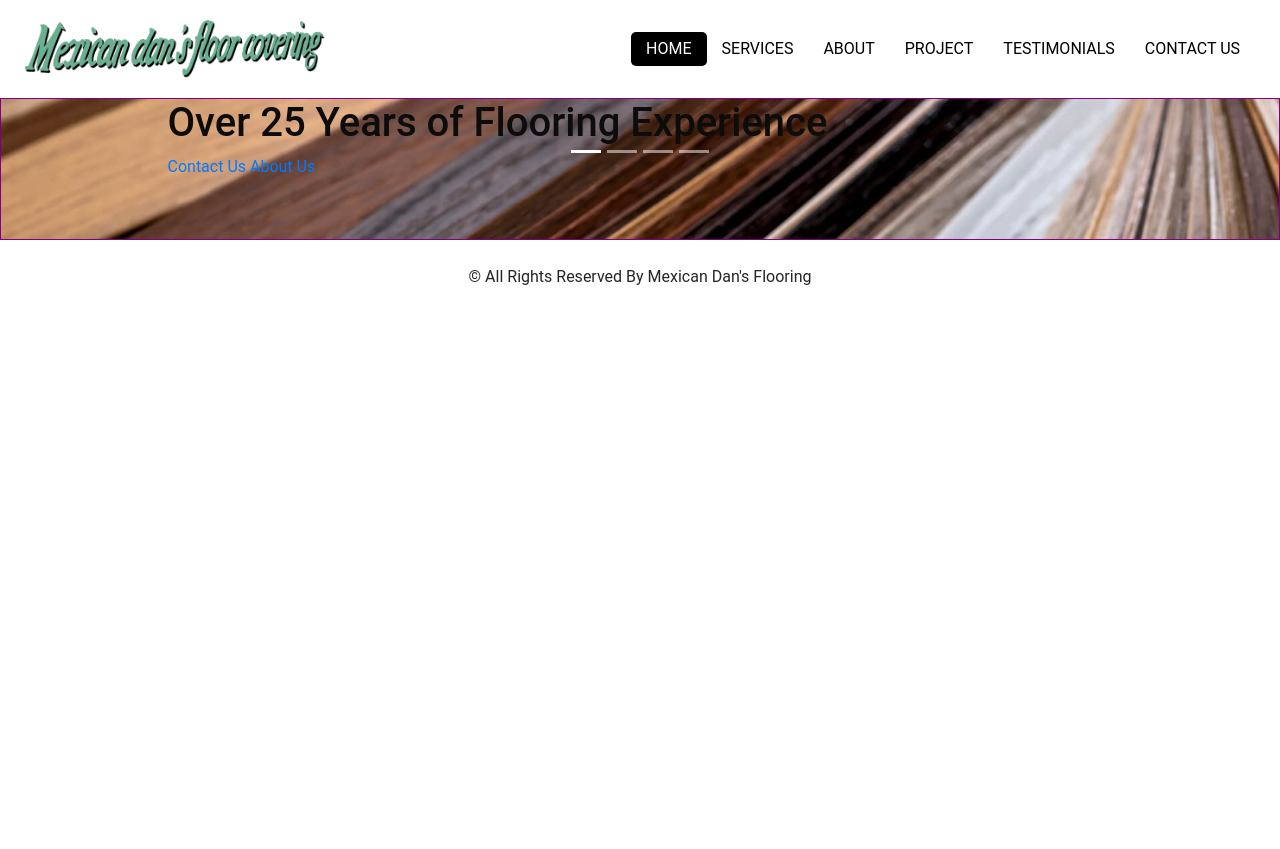
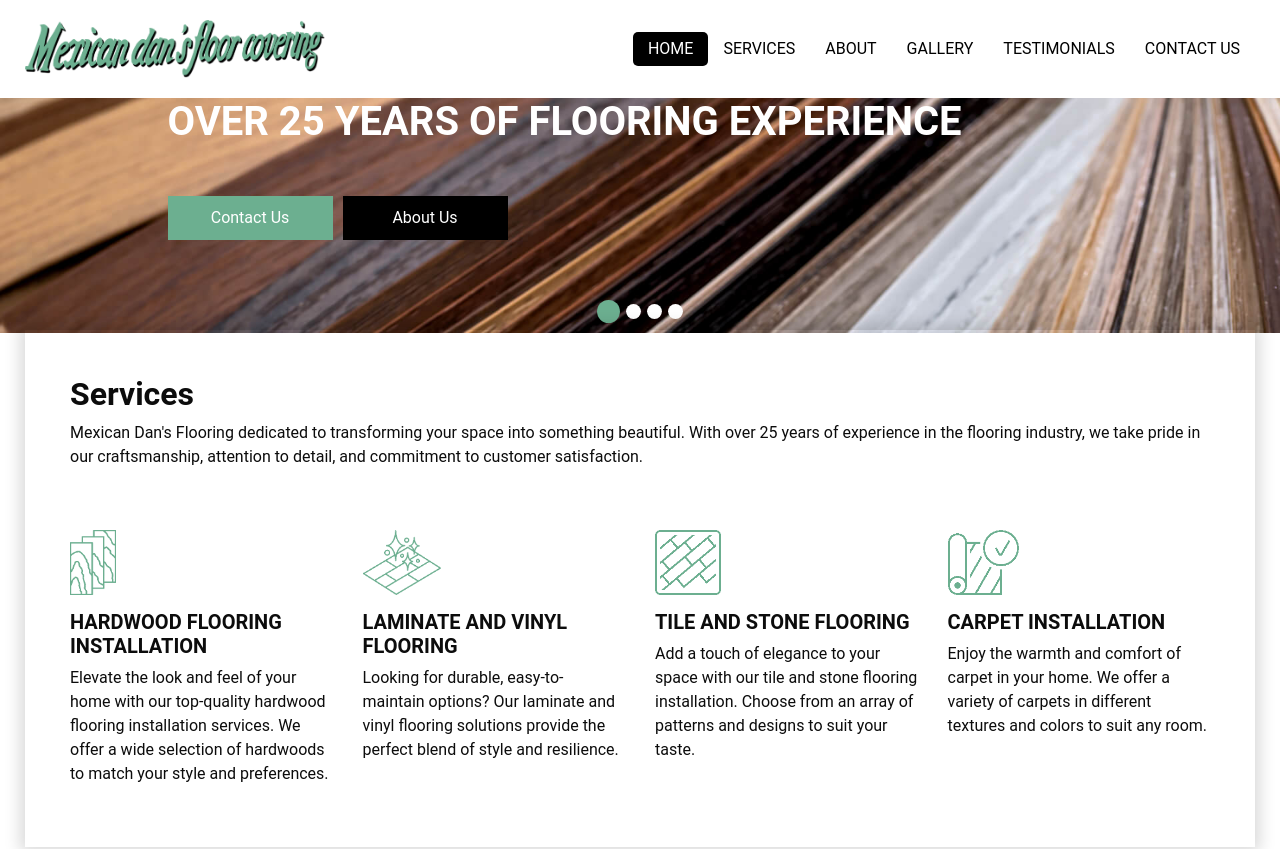
Before and after one commit to paullindquist/mexican_dan, a Nuxt app: page /services in a window 1280 px wide. Shown: the top 849 px of the page. Before the commit the page ends 800 px from the top, so only its background shows below. Built offline with nearby package versions, Linux system fonts and the light colour scheme.

Commit message:
Interim update

```diff
--- a/app.vue
+++ b/app.vue
@@ -4,48 +4,7 @@
     <header class="header_section">
       <div class="header_bottom">
         <div class="container-fluid">
-          <nav class="navbar navbar-expand-lg custom_nav-container">
-            <a class="navbar-brand" href="index.html">
-              <img src="/img/mexican_dans_logo.png" alt="" />
-            </a>
-            <button
-              class="navbar-toggler"
-              type="button"
-              data-toggle="collapse"
-              data-target="#navbarSupportedContent"
-              aria-controls="navbarSupportedContent"
-              aria-expanded="false"
-              aria-label="Toggle navigation"
-            >
-              <span class=""> </span>
-            </button>
-
-            <div class="collapse navbar-collapse" id="navbarSupportedContent">
-              <ul class="navbar-nav">
-                <li class="nav-item active">
-                  <a class="nav-link" href="index.html">Home <span class="sr-only">(current)</span></a>
-                </li>
-                <li class="nav-item">
-                  <a class="nav-link" href="service.html">Services</a>
-                </li>
-                <li class="nav-item">
-                  <a class="nav-link" href="about.html"> About</a>
-                </li>
-                <li class="nav-item">
-                  <a class="nav-link" href="project.html">Project</a>
-                </li>
-                <li class="nav-item">
-                  <a class="nav-link" href="testimonial.html">Testimonials</a>
-                </li>
-                <li class="nav-item">
-                  <a class="nav-link" href="contact.html">Contact Us</a>
-                </li>
-              </ul>
-              <div class="quote_btn-container">
-                <a href="" class="quote_btn"> Get A Quote </a>
-              </div>
-            </div>
-          </nav>
+          <TopNav />
         </div>
       </div>
     </header>
@@ -59,6 +18,24 @@
   <NuxtLayout>
     <NuxtPage />
   </NuxtLayout>
+  <section class="info_section">
+    <div class="container">
+      <div class="contact_nav">
+        <a href="tel:+17198319505">
+          <i class="fa fa-phone" aria-hidden="true"></i>
+          <span> Call : (719) 831-9505 </span>
+        </a>
+        <a href="mailto:danieljalvarez@yahoo.com">
+          <i class="fa fa-envelope" aria-hidden="true"></i>
+          <span> Email : danieljalvarez@yahoo.com </span>
+        </a>
+        <a href="">
+          <i class="fa fa-map-marker" aria-hidden="true"></i>
+          <span> Location </span>
+        </a>
+      </div>
+    </div>
+  </section>
   <footer class="footer_section">
     <div class="container">
       <p>&copy; <span id="displayYear"></span> All Rights Reserved By Mexican Dan's Flooring</p>
--- a/assets/css/style.css
+++ b/assets/css/style.css
@@ -406,10 +406,131 @@ a:focus {
 /*end header section*/
 /* slider section */
 .slider_section {
+  -webkit-box-flex: 1;
+  -ms-flex: 1;
+  flex: 1;
+  display: -webkit-box;
+  display: -ms-flexbox;
+  display: flex;
+  -webkit-box-align: center;
+  -ms-flex-align: center;
+  align-items: center;
   background-image: url(~/assets/img/hero.jpg);
   background-size: cover;
-  height: 400px;
-  border: solid thin purple;
+}
+
+.slider_section .dot_design {
+  position: absolute;
+  width: 450px;
+  right: 0;
+  bottom: 0;
+  -webkit-transform: translateY(50%);
+  transform: translateY(50%);
+  z-index: 1;
+}
+
+.slider_section .dot_design img {
+  width: 100%;
+}
+
+.slider_section .row {
+  -webkit-box-align: center;
+  -ms-flex-align: center;
+  align-items: center;
+}
+
+.slider_section #customCarousel1 {
+  width: 100%;
+  position: unset;
+}
+
+.slider_section .detail-box {
+  color: #252525;
+}
+
+.slider_section .detail-box h1 {
+  font-weight: bold;
+  text-transform: uppercase;
+  margin-bottom: 0;
+  color: #ffffff;
+}
+
+.slider_section .detail-box p {
+  color: #6d6d6d;
+}
+
+.slider_section .detail-box .btn-box {
+  display: -webkit-box;
+  display: -ms-flexbox;
+  display: flex;
+  margin: 0 -5px;
+  margin-top: 45px;
+}
+
+.slider_section .detail-box .btn-box a {
+  margin: 5px;
+  text-align: center;
+  width: 165px;
+}
+
+.slider_section .detail-box .btn-box .btn1 {
+  display: inline-block;
+  padding: 10px 15px;
+  background-color: var(--brand);
+  color: #ffffff;
+  border-radius: 0;
+  -webkit-transition: all 0.3s;
+  transition: all 0.3s;
+  border: none;
+}
+
+.slider_section .detail-box .btn-box .btn1:hover {
+  background-color: var(--brand-hover);
+}
+
+.slider_section .detail-box .btn-box .btn2 {
+  display: inline-block;
+  padding: 10px 15px;
+  background-color: #000000;
+  color: #ffffff;
+  border-radius: 0;
+  -webkit-transition: all 0.3s;
+  transition: all 0.3s;
+  border: none;
+}
+
+.slider_section .detail-box .btn-box .btn2:hover {
+  background-color: black;
+}
+
+.slider_section .img-box img {
+  width: 100%;
+}
+
+.slider_section .carousel-indicators {
+  position: unset;
+  margin: 0;
+  -webkit-box-pack: center;
+  -ms-flex-pack: center;
+  justify-content: center;
+  -webkit-box-align: center;
+  -ms-flex-align: center;
+  align-items: center;
+  margin-top: 45px;
+}
+
+.slider_section .carousel-indicators li {
+  background-color: #ffffff;
+  width: 15px;
+  height: 15px;
+  border-radius: 100%;
+  opacity: 1;
+}
+
+.slider_section .carousel-indicators li.active {
+  width: 23px;
+  height: 23px;
+  background-color: var(--brand);
 }
 
 .service_section {
--- a/components/Hero.vue
+++ b/components/Hero.vue
@@ -40,6 +40,7 @@
     </ol>
   </div>
 </template>
-<script>
+<script setup>
+import "owl.carousel/dist/assets/owl.carousel.css";
 const items = ["Over 25 Years of Flooring Experience", "Carpet Installation", "Tile and Stone Flooring"];
 </script>
--- /dev/null
+++ b/components/TopNav.vue
@@ -0,0 +1,48 @@
+<template>
+  <nav class="navbar navbar-expand-lg custom_nav-container">
+    <a class="navbar-brand" href="/">
+      <img src="/img/mexican_dans_logo.png" alt="" />
+    </a>
+    <button
+      class="navbar-toggler"
+      type="button"
+      data-toggle="collapse"
+      data-target="#navbarSupportedContent"
+      aria-controls="navbarSupportedContent"
+      :aria-expanded="!collapsed"
+      aria-label="Toggle navigation"
+      @click="collapsed = !collapsed"
+    >
+      <span class=""></span>
+    </button>
+
+    <div v-if="!collapsed" class="collapse navbar-collapse show" id="navbarSupportedContent">
+      <ul class="navbar-nav">
+        <li class="nav-item active">
+          <a class="nav-link" href="/">Home <span class="sr-only">(current)</span></a>
+        </li>
+        <li class="nav-item">
+          <a class="nav-link" href="/services">Services</a>
+        </li>
+        <li class="nav-item">
+          <a class="nav-link" href="/about"> About</a>
+        </li>
+        <li class="nav-item">
+          <a class="nav-link" href="/gallery">Gallery</a>
+        </li>
+        <li class="nav-item">
+          <a class="nav-link" href="/testimonials">Testimonials</a>
+        </li>
+        <li class="nav-item">
+          <a class="nav-link" href="/contact">Contact Us</a>
+        </li>
+      </ul>
+      <div class="quote_btn-container">
+        <a href="" class="quote_btn"> Get A Quote </a>
+      </div>
+    </div>
+  </nav>
+</template>
+<script setup>
+const collapsed = ref(false);
+</script>
--- a/nuxt.config.ts
+++ b/nuxt.config.ts
@@ -1,4 +1,5 @@
 // https://nuxt.com/docs/api/configuration/nuxt-config
 export default defineNuxtConfig({
   devtools: { enabled: true },
+  plugins: [{ src: "~/plugins/jquery.js", mode: "client" }],
 });
--- a/package.json
+++ b/package.json
@@ -14,5 +14,9 @@
     "nuxt": "^3.8.1",
     "vue": "^3.3.8",
     "vue-router": "^4.2.5"
+  },
+  "dependencies": {
+    "jquery": "^3.7.1",
+    "owl.carousel": "^2.3.4"
   }
 }
--- /dev/null
+++ b/pages/about.vue
@@ -0,0 +1,3 @@
+<template>
+  <h2>about!!</h2>
+</template>
--- a/pages/index.vue
+++ b/pages/index.vue
@@ -289,26 +289,4 @@
       </div>
     </div>
   </section>
-  <!-- end contact section -->
-
-  <!-- info section -->
-  <section class="info_section">
-    <div class="container">
-      <div class="contact_nav">
-        <a href="tel:+17198319505">
-          <i class="fa fa-phone" aria-hidden="true"></i>
-          <span> Call : (719) 831-9505 </span>
-        </a>
-        <a href="mailto:danieljalvarez@yahoo.com">
-          <i class="fa fa-envelope" aria-hidden="true"></i>
-          <span> Email : danieljalvarez@yahoo.com </span>
-        </a>
-        <a href="">
-          <i class="fa fa-map-marker" aria-hidden="true"></i>
-          <span> Location </span>
-        </a>
-      </div>
-    </div>
-  </section>
-  <!-- end info_section -->
 </template>
--- /dev/null
+++ b/pages/services.vue
@@ -0,0 +1,64 @@
+<template>
+  <section class="service_section layout_padding">
+    <div class="service_container">
+      <div class="container">
+        <div class="heading_container">
+          <h2>Services</h2>
+          <p>
+            Mexican Dan's Flooring dedicated to transforming your space into something beautiful. With over 25 years of experience in the flooring industry, we take pride in our
+            craftsmanship, attention to detail, and commitment to customer satisfaction.
+          </p>
+        </div>
+        <div class="row">
+          <div class="col-md-6 col-lg-3">
+            <div class="box">
+              <div class="img-box">
+                <img src="/img/hardwood.png" alt="" />
+              </div>
+              <div class="detail-box">
+                <h5>Hardwood Flooring Installation</h5>
+                <p>
+                  Elevate the look and feel of your home with our top-quality hardwood flooring installation services. We offer a wide selection of hardwoods to match your style
+                  and preferences.
+                </p>
+              </div>
+            </div>
+          </div>
+          <div class="col-md-6 col-lg-3">
+            <div class="box">
+              <div class="img-box">
+                <img src="/img/laminate.png" alt="" />
+              </div>
+              <div class="detail-box">
+                <h5>Laminate and Vinyl Flooring</h5>
+                <p>Looking for durable, easy-to-maintain options? Our laminate and vinyl flooring solutions provide the perfect blend of style and resilience.</p>
+              </div>
+            </div>
+          </div>
+          <div class="col-md-6 col-lg-3">
+            <div class="box">
+              <div class="img-box">
+                <img src="/img/tiles.png" alt="" />
+              </div>
+              <div class="detail-box">
+                <h5>Tile and Stone Flooring</h5>
+                <p>Add a touch of elegance to your space with our tile and stone flooring installation. Choose from an array of patterns and designs to suit your taste.</p>
+              </div>
+            </div>
+          </div>
+          <div class="col-md-6 col-lg-3">
+            <div class="box">
+              <div class="img-box">
+                <img src="/img/carpet_plus.png" alt="" />
+              </div>
+              <div class="detail-box">
+                <h5>Carpet Installation</h5>
+                <p>Enjoy the warmth and comfort of carpet in your home. We offer a variety of carpets in different textures and colors to suit any room.</p>
+              </div>
+            </div>
+          </div>
+        </div>
+      </div>
+    </div>
+  </section>
+</template>
--- /dev/null
+++ b/plugins/jquery.js
@@ -0,0 +1,4 @@
+import $ from "jquery";
+export default defineNuxtPlugin(() => {
+  window.jQuery = window.$ = $;
+});
```
Also changed, not shown: 1 other file (tests, documents, lock files or other folders).
